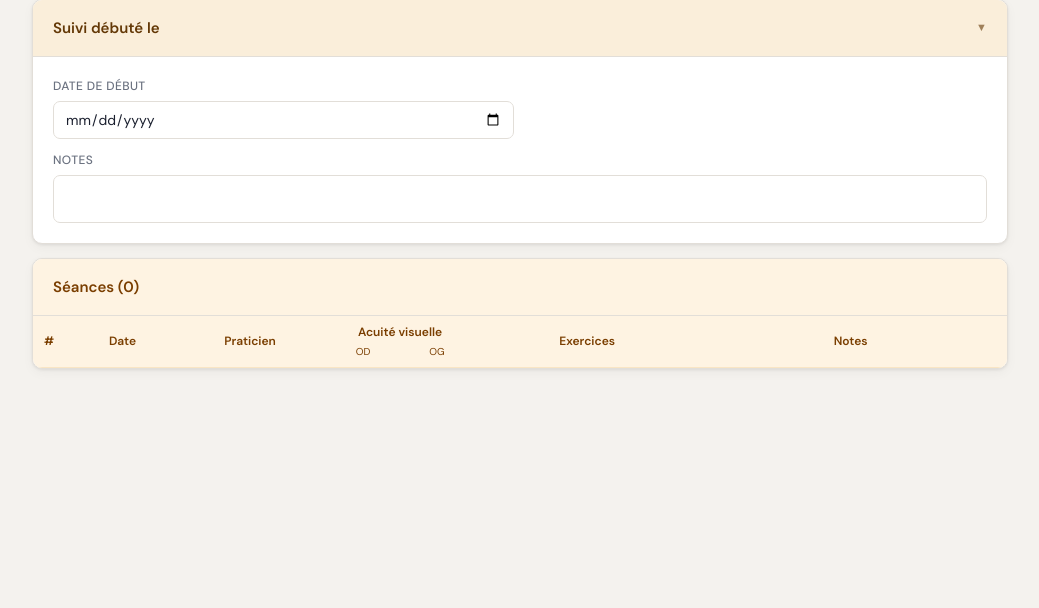
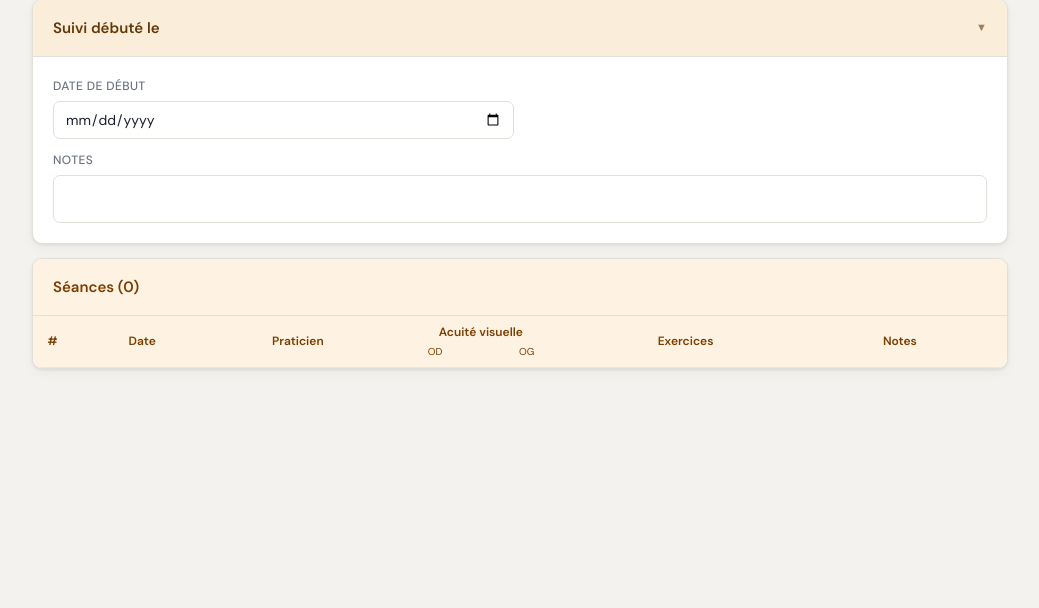
Before and after one commit to tanios43/orthoptie_ynh, a Flask app: template sources/extra_files/app/templates/bv/detail.html in a window 1280 px wide. Shown: the part 93-701 px from the top of the page, without its empty margins (240-1279 px from the left). Run offline with Flask 3, Linux system fonts and the light colour scheme; the template is opened without the code that fills it, so the values that code supplies are empty.

Commit message:
BV: equal width for exercices and notes columns

```diff
--- a/sources/extra_files/app/templates/bv/detail.html
+++ b/sources/extra_files/app/templates/bv/detail.html
@@ -235,7 +235,7 @@
           <col style="width:80px;">
           <col style="width:80px;">
           <col style="width:22%;">
-          <col>
+          <col style="width:22%;">
         </colgroup>
         <thead>
           <tr style="background:#FEF3E2;">
```
